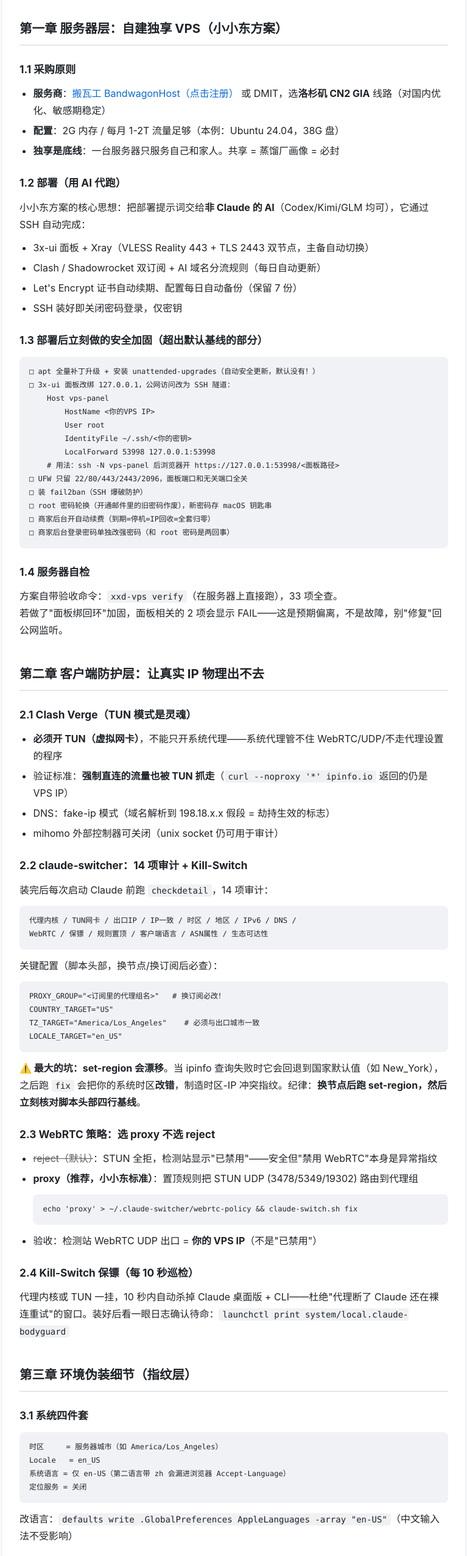
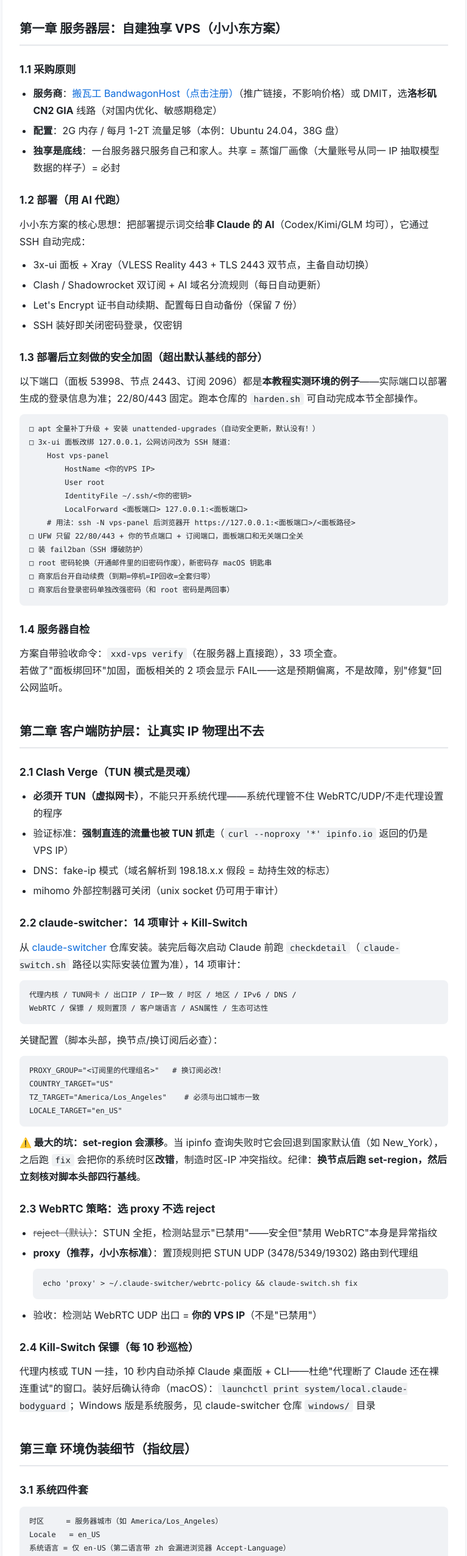
Before and after one commit to lee958733-prog/claude-anti-ban-guide, a plain HTML site: page docs/index.html in a window 1280 px wide. Shown: the part 1380-3931 px from the top of the page at 61% size, without its empty margins (256-1023 px from the left). Drawn offline with Linux system fonts and the light colour scheme.

Commit message:
审计修复:README章节引用/端口参数化说明/命令路径说明/Windows对应操作/地板分与归属地通用化/aff披露

```diff
--- a/docs/index.html
+++ b/docs/index.html
@@ -97,9 +97,9 @@
 
 <h3>1.1 采购原则</h3>
 <ul>
-<li><strong>服务商</strong>：<a href="https://bandwagonhost.com/aff.php?aff=85933">搬瓦工 BandwagonHost（点击注册）</a> 或 DMIT，选<strong>洛杉矶 CN2 GIA</strong> 线路（对国内优化、敏感期稳定）</li>
+<li><strong>服务商</strong>：<a href="https://bandwagonhost.com/aff.php?aff=85933">搬瓦工 BandwagonHost（点击注册）</a>（推广链接，不影响价格）或 DMIT，选<strong>洛杉矶 CN2 GIA</strong> 线路（对国内优化、敏感期稳定）</li>
 <li><strong>配置</strong>：2G 内存 / 每月 1-2T 流量足够（本例：Ubuntu 24.04，38G 盘）</li>
-<li><strong>独享是底线</strong>：一台服务器只服务自己和家人。共享 = 蒸馏厂画像 = 必封</li>
+<li><strong>独享是底线</strong>：一台服务器只服务自己和家人。共享 = 蒸馏厂画像（大量账号从同一 IP 抽取模型数据的样子）= 必封</li>
 </ul>
 
 <h3>1.2 部署（用 AI 代跑）</h3>
@@ -112,15 +112,16 @@
 </ul>
 
 <h3>1.3 部署后立刻做的安全加固（超出默认基线的部分）</h3>
+<p>以下端口（面板 53998、节点 2443、订阅 2096）都是<strong>本教程实测环境的例子</strong>——实际端口以部署生成的登录信息为准；22/80/443 固定。跑本仓库的 <code>harden.sh</code> 可自动完成本节全部操作。</p>
 <pre><code>□ apt 全量补丁升级 + 安装 unattended-upgrades（自动安全更新，默认没有！）
 □ 3x-ui 面板改绑 127.0.0.1，公网访问改为 SSH 隧道：
     Host vps-panel
         HostName &lt;你的VPS IP&gt;
         User root
         IdentityFile ~/.ssh/&lt;你的密钥&gt;
-        LocalForward 53998 127.0.0.1:53998
-    # 用法：ssh -N vps-panel 后浏览器开 https://127.0.0.1:53998/&lt;面板路径&gt;
-□ UFW 只留 22/80/443/2443/2096，面板端口和无关端口全关
+        LocalForward &lt;面板端口&gt; 127.0.0.1:&lt;面板端口&gt;
+    # 用法：ssh -N vps-panel 后浏览器开 https://127.0.0.1:&lt;面板端口&gt;/&lt;面板路径&gt;
+□ UFW 只留 22/80/443 + 你的节点端口 + 订阅端口，面板端口和无关端口全关
 □ 装 fail2ban（SSH 爆破防护）
 □ root 密码轮换（开通邮件里的旧密码作废），新密码存 macOS 钥匙串
 □ 商家后台开自动续费（到期=停机=IP回收=全套归零）
@@ -141,7 +142,7 @@
 </ul>
 
 <h3>2.2 claude-switcher：14 项审计 + Kill-Switch</h3>
-<p>装完后每次启动 Claude 前跑 <code>checkdetail</code>，14 项审计：</p>
+<p>从 <a href="https://github.com/YOURSJEYO/claude-switcher">claude-switcher</a> 仓库安装。装完后每次启动 Claude 前跑 <code>checkdetail</code>（<code>claude-switch.sh</code> 路径以实际安装位置为准），14 项审计：</p>
 <pre><code>代理内核 / TUN网卡 / 出口IP / IP一致 / 时区 / 地区 / IPv6 / DNS /
 WebRTC / 保镖 / 规则置顶 / 客户端语言 / ASN属性 / 生态可达性</code></pre>
 <p>关键配置（脚本头部，换节点/换订阅后必查）：</p>
@@ -160,7 +161,7 @@ LOCALE_TARGET="en_US"</code></pre>
 </ul>
 
 <h3>2.4 Kill-Switch 保镖（每 10 秒巡检）</h3>
-<p>代理内核或 TUN 一挂，10 秒内自动杀掉 Claude 桌面版 + CLI——杜绝"代理断了 Claude 还在裸连重试"的窗口。装好后看一眼日志确认待命：<code>launchctl print system/local.claude-bodyguard</code></p>
+<p>代理内核或 TUN 一挂，10 秒内自动杀掉 Claude 桌面版 + CLI——杜绝"代理断了 Claude 还在裸连重试"的窗口。装好后确认待命（macOS）：<code>launchctl print system/local.claude-bodyguard</code>；Windows 版是系统服务，见 claude-switcher 仓库 <code>windows/</code> 目录</p>
 
 <h2>第三章 环境伪装细节（指纹层）</h2>
 
@@ -169,12 +170,12 @@ LOCALE_TARGET="en_US"</code></pre>
 Locale   = en_US
 系统语言 = 仅 en-US（第二语言带 zh 会漏进浏览器 Accept-Language）
 定位服务 = 关闭</code></pre>
-<p>改语言：<code>defaults write .GlobalPreferences AppleLanguages -array "en-US"</code>（中文输入法不受影响）</p>
+<p>改语言（macOS）：<code>defaults write .GlobalPreferences AppleLanguages -array "en-US"</code>（中文输入法不受影响）；Windows：设置 → 时间和语言 → 语言，只保留 English。</p>
 
 <h3>3.2 浏览器</h3>
 <ul>
 <li>Chrome 设置 → 语言：<strong>只留 English</strong>（navigator.languages 不能出现 zh）</li>
-<li>预期地板分：fuck-claude.com 评分 <strong>19/100 = Low</strong>（剩余 18 分是苹果全球预装的中文字体 + 1 分 Apple emoji——结构性无法去除，也构不成信号）</li>
+<li>预期地板分：fuck-claude.com 评分 <strong>Mac 实测 19/100 = Low</strong>（剩余 18 分是系统全球预装的中文字体——Windows 同理，微软雅黑也是预装的，结构性无法去除，也构不成信号）</li>
 <li>用独立浏览器 profile 做防封操作，日常浏览和操作分离</li>
 </ul>
 
@@ -270,10 +271,10 @@ grep -r 'ANTHROPIC_BASE_URL\|bigmodel\|zhipu' ~/.claude/settings.json ~/.claude.
 <table>
 <tr><th>#</th><th>项目</th><th>标准</th></tr>
 <tr><td>1</td><td>14 项审计</td><td><code>claude-switch.sh checkdetail</code> 13 绿 + ASN warn（机房 IP 是方案固有）</td></tr>
-<tr><td>2</td><td>出口一致性</td><td>ipinfo 显示 VPS / US·LA，强制直连测试同样走 VPS</td></tr>
+<tr><td>2</td><td>出口一致性</td><td>ipinfo 显示 VPS / 与服务器所在地一致，强制直连测试同样走 VPS</td></tr>
 <tr><td>3</td><td>WebRTC</td><td>检测站 UDP 出口 = VPS IP（不是"已禁用"）</td></tr>
 <tr><td>4</td><td>DNS</td><td>无泄漏，出口不在国内</td></tr>
-<tr><td>5</td><td>浏览器指纹</td><td>fuck-claude.com ≈ 19 分（Mac 地板）</td></tr>
+<tr><td>5</td><td>浏览器指纹</td><td>fuck-claude.com ≈ 19 分（系统预装中文字体构成的地板分）</td></tr>
 <tr><td>6</td><td><strong>IP 信任评分</strong></td><td><strong>ip.net.coffee/claude ≥ 70</strong>（机房 IP 的现实区间 70-80）</td></tr>
 <tr><td>7</td><td>服务器体检</td><td><code>xxd-vps verify</code> 全过（面板加固导致的 2 项 FAIL 除外）</td></tr>
 <tr><td>8</td><td>登录记录</td><td>全设备同一地区、无 Unknown 以外的异常</td></tr>
```
Also changed, not shown: 2 other files.
